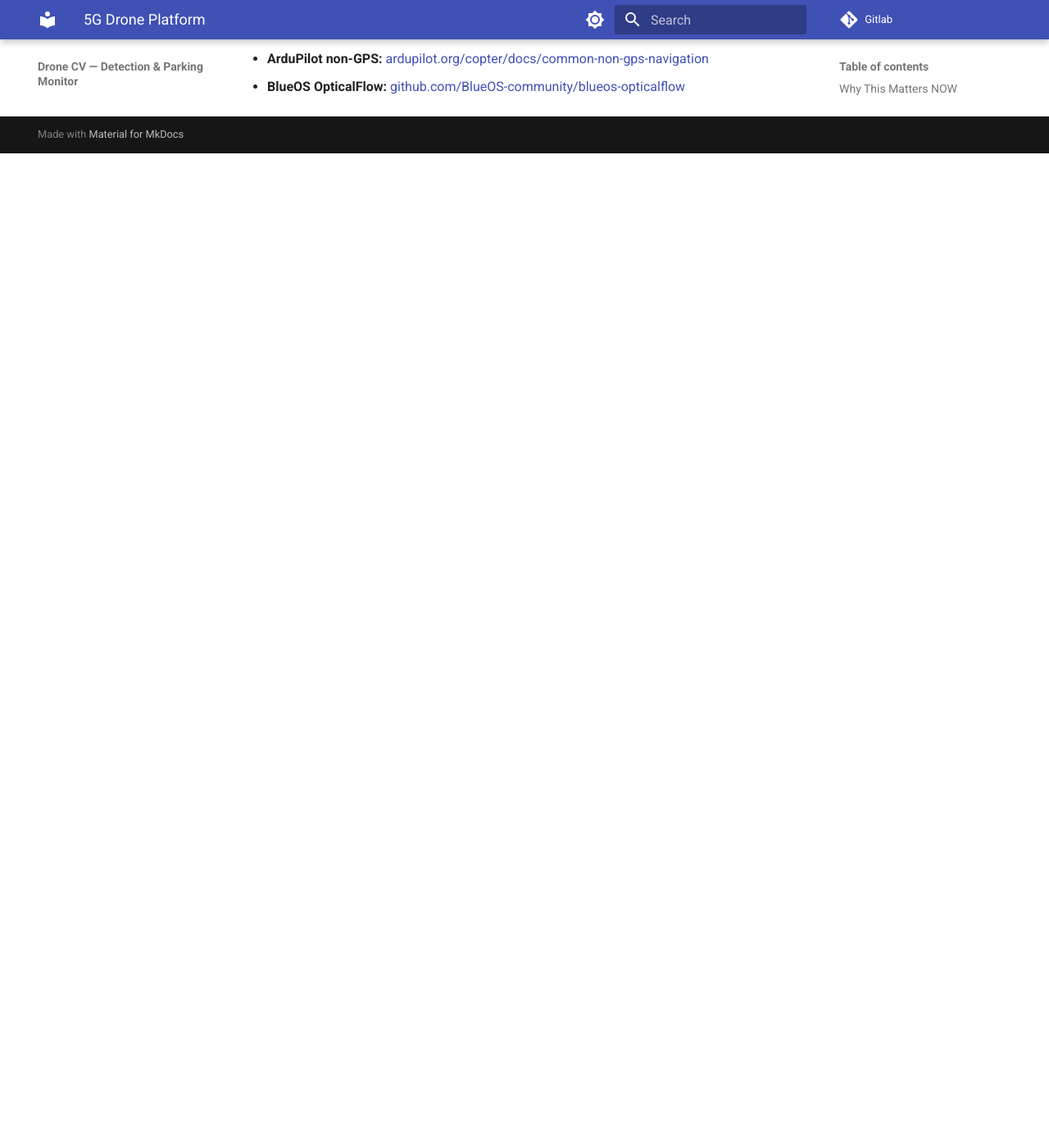
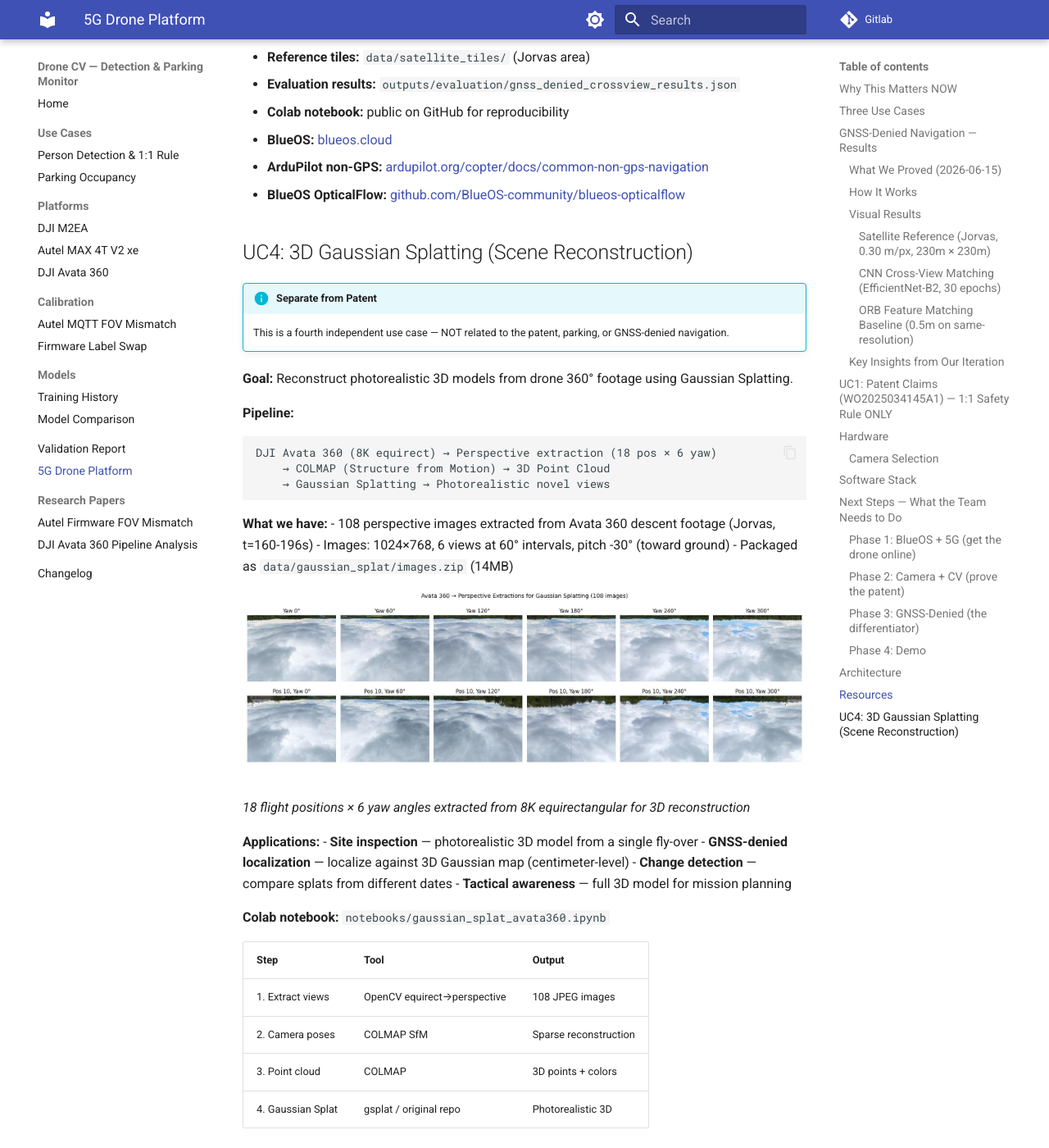
Before and after one commit to rwiren/drone-cv-detection, an MkDocs documentation site: the page built from docs-site/5g-drone.md, in a window 1280 px wide and 1400 px high, scrolled down 7798 px. Shown: the whole window at 82% size. Built offline with MkDocs 1.6.1 and Material for MkDocs 9.7.7, drawn with Linux system fonts in a browser that asks for light colours; before the commit the page ends 7985 px from its top, so only the background shows below that; some of the changed text lies outside the part shown.

Commit message:
feat: UC4 3D Gaussian Splatting — scene reconstruction from Avata 360
New use case (separate from patent/parking/navigation):
- 108 perspective images extracted from 8K equirectangular descent
- COLMAP SfM → 3D point cloud → Gaussian Splatting
- Sample images + images.zip (14MB) in data/gaussian_splat/
- Colab notebook for full pipeline on A100
- Documentation + Pages + CHANGELOG updated
- Version bump to v1.2.0

Four independent use cases now:
  UC1: 1:1 Safety Rule (PATENT)
  UC2: Parking Occupancy
  UC3: GNSS-Denied Navigation
  UC4: 3D Gaussian Splatting

````diff
--- a/docs-site/5g-drone.md
+++ b/docs-site/5g-drone.md
@@ -10,6 +10,7 @@
 | UC1 | **1:1 Safety Rule** — detect person, enforce distance | ✅ **This IS the patent** (WO2025034145A1) | Software ready |
 | UC2 | **Parking Occupancy** — vehicle counting from nadir | ❌ Not patent-related | Validated on 3 platforms |
 | UC3 | **GNSS-Denied Navigation** — fly without satellites | ❌ Not patent-related — operational capability | Validated (5.8m median) |
+| UC4 | **3D Gaussian Splatting** — scene reconstruction from 360° | ❌ Not patent-related — 3D reconstruction | Validated (108 images) |
 
 > **Supply chain policy:** Avoid Chinese-manufactured electronics where possible. Prefer European, US, Vietnamese, Israeli, or other allied-nation suppliers.
 
@@ -28,6 +29,7 @@
 | UC1 | **1:1 Safety Rule** — detect person, calculate lateral distance, hold if violated | `mavlink_safety_monitor.py` | ✅ Software ready |
 | UC2 | **Parking Occupancy** — vehicle counting from nadir | `parking_monitor.py` | ✅ Validated on 3 platforms |
 | UC3 | **GNSS-Denied Navigation** — fly using camera only | `gnss_denied_nav.py` + BlueOS optical flow | ✅ Validated (5.8m median) |
+| UC4 | **3D Gaussian Splatting** — scene reconstruction from 360° | ❌ Not patent-related — 3D reconstruction | Validated (108 images) |
 
 ## GNSS-Denied Navigation — Results
 
@@ -182,3 +184,41 @@
 - **BlueOS:** [blueos.cloud](https://blueos.cloud/docs/latest/usage/overview/)
 - **ArduPilot non-GPS:** [ardupilot.org/copter/docs/common-non-gps-navigation](https://ardupilot.org/copter/docs/common-non-gps-navigation-landing-page.html)
 - **BlueOS OpticalFlow:** [github.com/BlueOS-community/blueos-opticalflow](https://github.com/BlueOS-community/blueos-opticalflow)
+
+## UC4: 3D Gaussian Splatting (Scene Reconstruction)
+
+!!! info "Separate from Patent"
+    This is a fourth independent use case — NOT related to the patent, parking, or GNSS-denied navigation.
+
+**Goal:** Reconstruct photorealistic 3D models from drone 360° footage using Gaussian Splatting.
+
+**Pipeline:**
+```
+DJI Avata 360 (8K equirect) → Perspective extraction (18 pos × 6 yaw)
+    → COLMAP (Structure from Motion) → 3D Point Cloud
+    → Gaussian Splatting → Photorealistic novel views
+```
+
+**What we have:**
+- 108 perspective images extracted from Avata 360 descent footage (Jorvas, t=160-196s)
+- Images: 1024×768, 6 views at 60° intervals, pitch -30° (toward ground)
+- Packaged as `data/gaussian_splat/images.zip` (14MB)
+
+![Gaussian Splat Extractions](images/gaussian_splat_extractions.jpg)
+
+*18 flight positions × 6 yaw angles extracted from 8K equirectangular for 3D reconstruction*
+
+**Applications:**
+- **Site inspection** — photorealistic 3D model from a single fly-over
+- **GNSS-denied localization** — localize against 3D Gaussian map (centimeter-level)
+- **Change detection** — compare splats from different dates
+- **Tactical awareness** — full 3D model for mission planning
+
+**Colab notebook:** `notebooks/gaussian_splat_avata360.ipynb`
+
+| Step | Tool | Output |
+|------|------|--------|
+| 1. Extract views | OpenCV equirect→perspective | 108 JPEG images |
+| 2. Camera poses | COLMAP SfM | Sparse reconstruction |
+| 3. Point cloud | COLMAP | 3D points + colors |
+| 4. Gaussian Splat | gsplat / original repo | Photorealistic 3D |
--- a/docs-site/changelog.md
+++ b/docs-site/changelog.md
@@ -2,6 +2,18 @@
 
 All notable changes to this project will be documented in this file.
 The format is based on [Keep a Changelog](https://keepachangelog.com/en/1.0.0/).
+
+## [1.2.0] - 2026-06-17
+
+### Added
+- **UC4: 3D Gaussian Splatting** — scene reconstruction from Avata 360 footage
+  - 108 perspective images extracted (18 positions × 6 yaw angles)
+  - COLMAP SfM pipeline for camera pose estimation
+  - Colab notebook: `gaussian_splat_avata360.ipynb`
+  - Sample images in `data/gaussian_splat/`
+  - Applications: site inspection, GNSS-denied localization, change detection
+- Separate from patent (UC1), parking (UC2), and navigation (UC3)
+
 
 ## [1.1.0] - 2026-06-15
 
````
Also changed, not shown: CHANGELOG.md (+12 -0 lines), README.md (+1 -1 lines), docs/5G_DRONE_PROJECT_PLAN.md (+40 -0 lines), docs-site/images/gaussian_splat_extractions.jpg (added), 3 other files.
